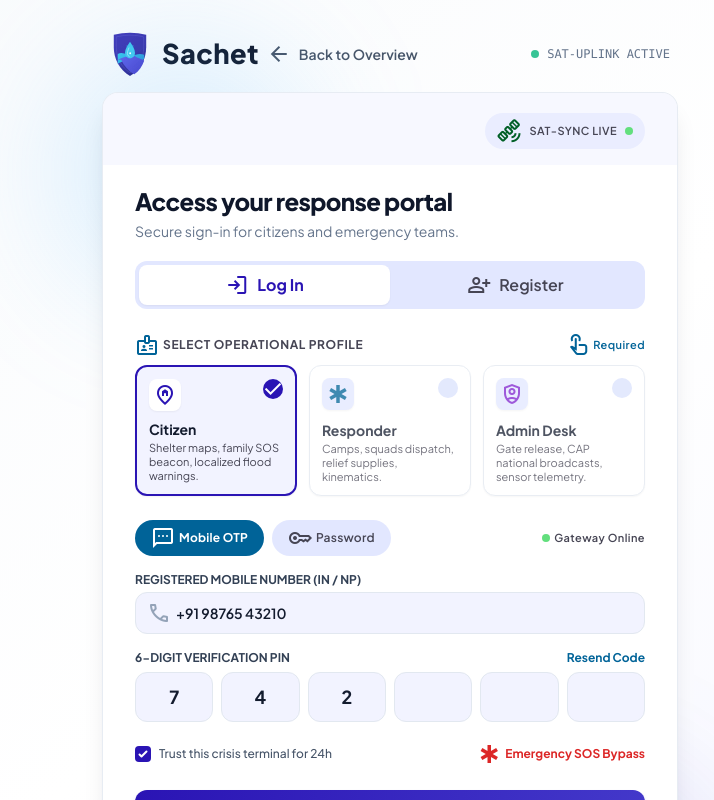
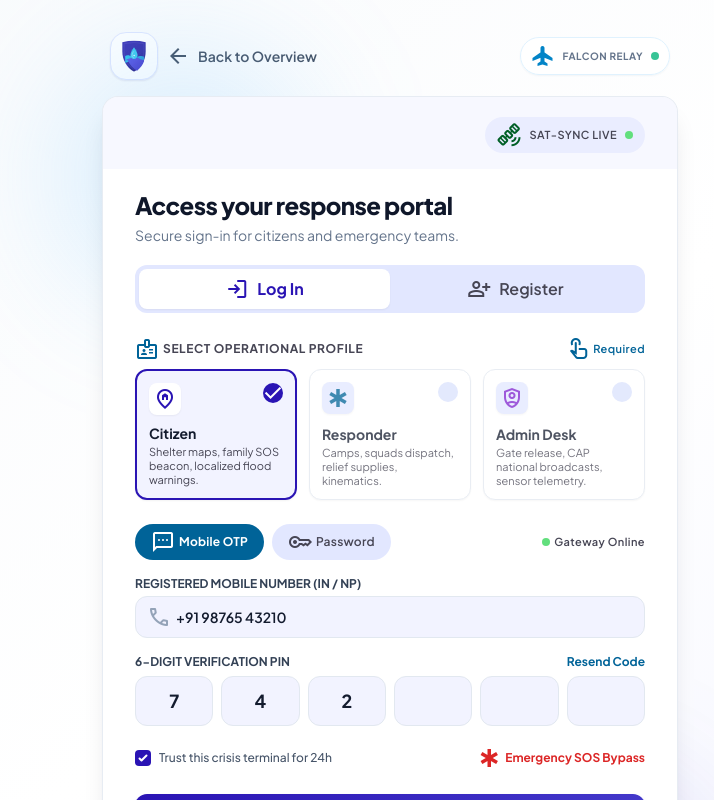
Before and after one commit to sagarx16/Sachet, a Next.js app: page /login in a window 1280 px wide. Shown: the top 800 px of the page, without its empty margins (250-964 px from the left). Built offline with nearby package versions, Linux system fonts and the light colour scheme.

Commit message:
Polish login brand and falcon relay

```diff
--- a/app/login/page.jsx
+++ b/app/login/page.jsx
@@ -55,15 +55,18 @@ export default function LoginPage() {
       <div className="w-full max-w-xl flex flex-wrap items-center justify-between gap-3 mb-4 px-1 sm:px-2">
         <Link
           href="/"
-          className="inline-flex items-center gap-2 text-sm font-semibold text-slate-600 hover:text-primary transition-colors"
+          className="inline-flex min-w-0 items-center gap-2 text-sm font-semibold text-slate-600 hover:text-primary transition-colors"
         >
-          <BrandMark />
+          <span className="flex h-12 w-12 shrink-0 items-center justify-center rounded-2xl border border-indigo-100 bg-white shadow-sm shadow-indigo-900/10">
+            <BrandMark compact className="scale-[0.72]" />
+          </span>
           <span className="material-symbols-outlined text-[18px]">arrow_back</span>
-          <span>Back to Overview</span>
+          <span className="hidden sm:inline">Back to Overview</span>
         </Link>
-        <div className="flex items-center gap-2">
-          <span className="w-2 h-2 rounded-full bg-emerald-500 animate-pulse"></span>
-          <span className="hidden sm:inline text-xs font-mono text-slate-500 uppercase">SAT-UPLINK ACTIVE</span>
+        <div className="flex items-center gap-2 rounded-full border border-sky-100 bg-white/80 px-2.5 py-1.5 shadow-sm shadow-sky-900/5">
+          <span className="material-symbols-outlined text-[18px] text-sky-600">flight</span>
+          <span className="hidden sm:inline text-[10px] font-bold uppercase tracking-wider text-slate-500">Falcon Relay</span>
+          <span className="h-2 w-2 rounded-full bg-emerald-500 animate-pulse"></span>
         </div>
       </div>
 
```
